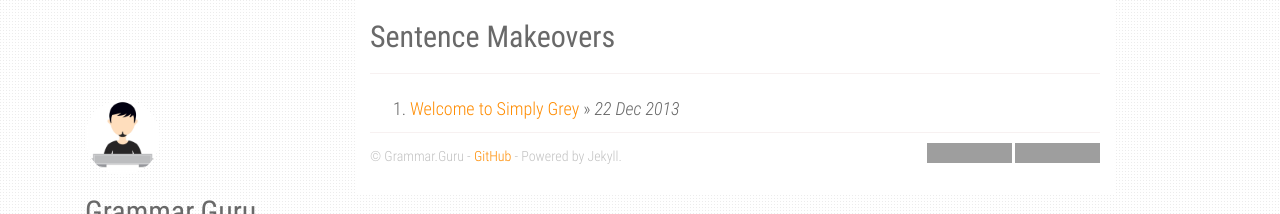
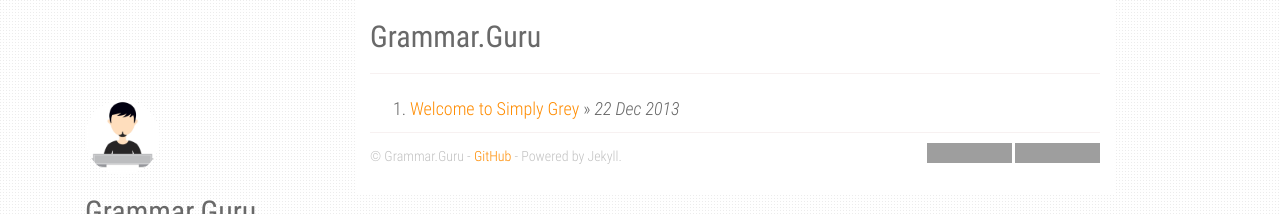
Before and after one commit to CMarcille/cmarcille.github.io, a Jekyll site: the page built from index.html, in a window 1280 px wide. Shown: the top 214 px of the page. Built offline with Jekyll 4.4.1, drawn with Linux system fonts in a browser that asks for light colours; the list of posts is cut into pages by our own code; grey boxes are pictures that could not be loaded.

Commit message:
Update _config.yml

```diff
--- a/_config.yml
+++ b/_config.yml
@@ -1,5 +1,5 @@
-title: Sentence Makeovers
-description: Some sentences need makeovers. Here they are.
+title: Grammar.Guru
+description: CSET Linguistics and more
 author: Grammar.Guru
 github: https://github.com/CMarcille
 about: Passing the CSET Language, Linguistics, and Literacy test is hard! I'm here to help.
```
